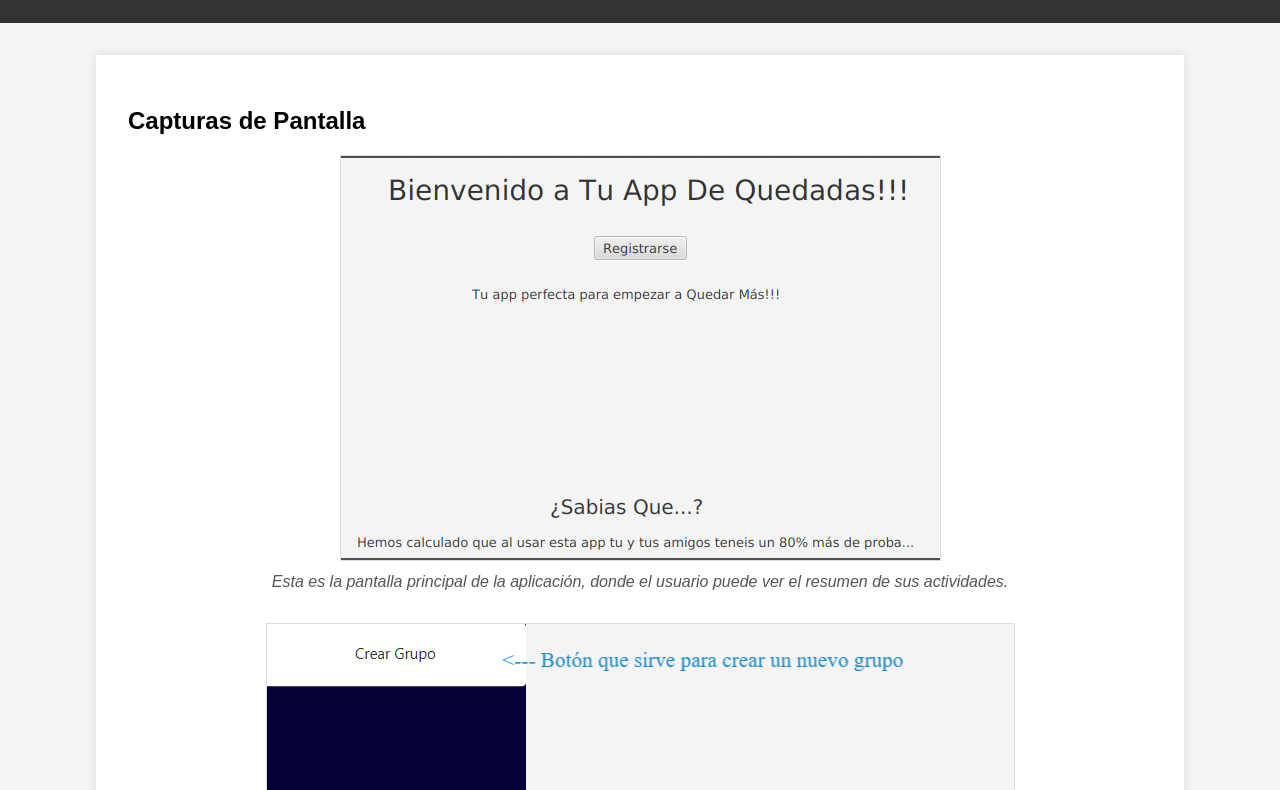
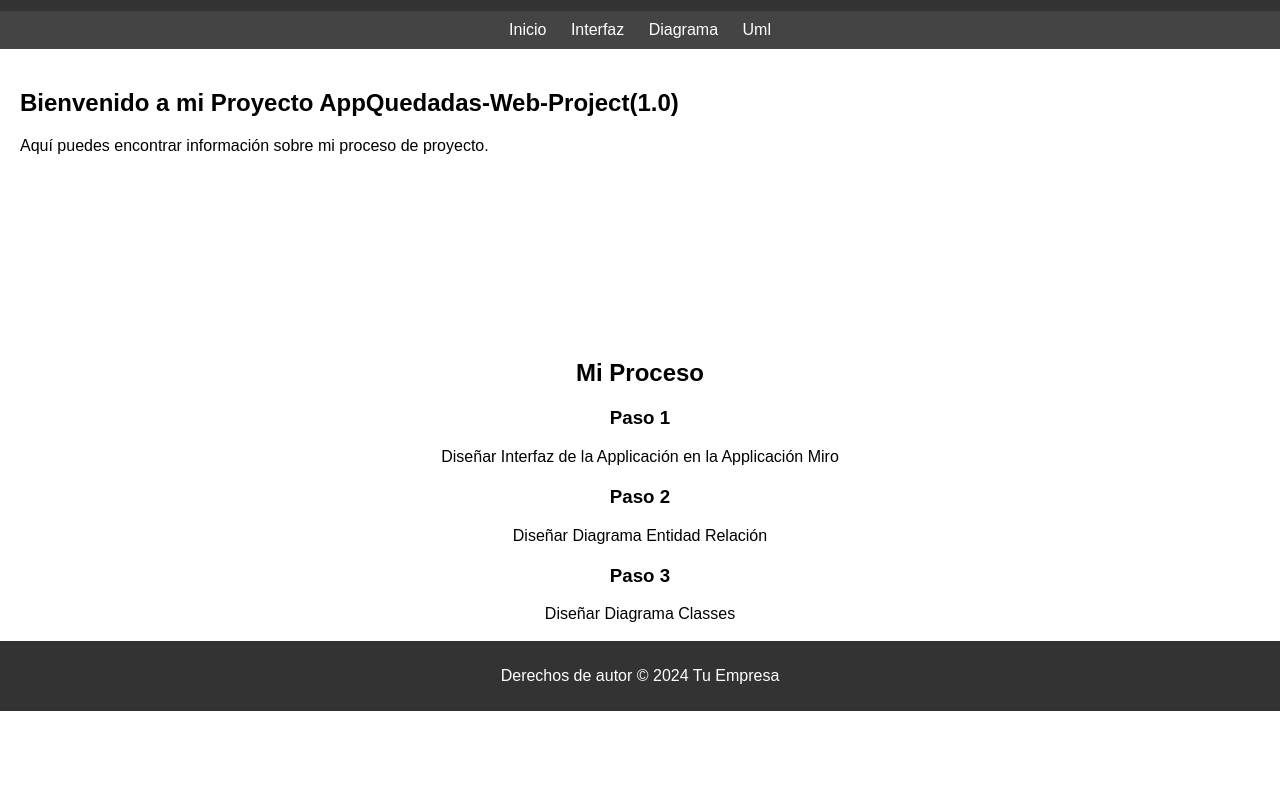
Before and after one commit to jabe394/AppQuedadas, a plain HTML site: page index.html in a window 1280 px wide. Shown: the part 89-879 px from the top of the page. Drawn offline with Linux system fonts and the light colour scheme.

Commit message:
Update index.html

```diff
--- a/index.html
+++ b/index.html
@@ -3,69 +3,93 @@
 <head>
     <meta charset="UTF-8">
     <meta name="viewport" content="width=device-width, initial-scale=1.0">
-    <title>Mi Aplicación</title>
+    <title>AppQuedadas-Web-Project(1.0)</title>
     <style>
         body {
             font-family: Arial, sans-serif;
             margin: 0;
             padding: 0;
-            background-color: #f4f4f4;
         }
         header {
             background-color: #333;
             color: #fff;
-            padding: 1rem;
+            padding: 10px 0;
             text-align: center;
         }
-        .container {
-            width: 80%;
-            margin: 2rem auto;
-            background-color: #fff;
-            padding: 2rem;
-            box-shadow: 0 0 10px rgba(0, 0, 0, 0.1);
+        nav {
+            background-color: #444;
+            text-align: center;
+            padding: 10px 0;
         }
-        .image-container {
+        nav a {
+            color: #fff;
+            text-decoration: none;
+            margin: 0 10px;
+        }
+        section {
+            padding: 20px;
+        }
+        footer {
+            background-color: #333;
+            color: #fff;
             text-align: center;
-            margin-bottom: 2rem;
+            padding: 10px 0;
+            position: fixed;
+            bottom: 0;
+            width: 100%;
         }
-        .image-container img {
-            max-width: 100%;
-            height: auto;
-            border: 1px solid #ddd;
+        .process {
+            display: flex;
+            justify-content: center;
+            align-items: center;
+            height: 80vh;
         }
-        .image-container p {
-            margin: 0.5rem 0 0;
-            font-style: italic;
-            color: #555;
+        .process-content {
+            max-width: 800px;
+            text-align: center;
+        }
+        .process-step {
+            margin-bottom: 20px;
         }
     </style>
 </head>
 <body>
     <header>
-        <h1>Bienvenido a Mi Aplicación</h1>
+        <h1>Proyecto XYZ</h1>
     </header>
-    <div class="container">
-        <h2>Capturas de Pantalla</h2>
-        <div class="image-container">
-            <img src="./Imagenes/home.png" alt="Pagina Principal">
-            <p>Esta es la pantalla principal de la aplicación, donde el usuario puede ver el resumen de sus actividades.</p>
+    <nav>
+        <a href="./index.html">Inicio</a>
+        <a href="./docs/interfaz.html">Interfaz</a>
+        <a href="./docs/diagrama.html">Diagrama</a>
+        <a href="./docs/uml.html">Uml</a>
+    </nav>
+    <section id="inicio">
+        <h2>Bienvenido a mi Proyecto AppQuedadas-Web-Project(1.0)</h2>
+        <p>Aquí puedes encontrar información sobre mi proceso de proyecto.</p>
+    </section>
+    <section id="proceso" class="process">
+        <div class="process-content">
+            <h2>Mi Proceso</h2>
+            <div class="process-step">
+                <h3>Paso 1</h3>
+                <p>Diseñar Interfaz de la Applicación en la Applicación Miro</p>
+            </div>
+            <div class="process-step">
+                <h3>Paso 2</h3>
+                <p>Diseñar Diagrama Entidad Relación</p>
+            </div>
+            <div class="process-step">
+                <h3>Paso 3</h3>
+                <p>Diseñar Diagrama Classes</p>
+            </div>
+            <div class="process-step">
+                <h3>Paso 4</h3>
+                <p>Diseñar Diagrama Casos de Uso</p>
+            </div>
         </div>
-        <div class="image-container">
-            <img src="./Imagenes/elegirGrupo.png" alt= "Tutorial de Introducción">
-            <p>"En esta interfaz de la aplicación se explica un tutorial primero si el usuario no está registrado sobre el funcionamiento de la aplicación."</p>
-        </div>
-        <div class="image-container">
-            <img src="./Imagenes/crearGrupo.png" alt="Interfaz Crear Nuevo Grupo">
-            <p>"Una vez hecho clic en el botón 'Crear nuevo grupo', se pueden especificar los usuarios que estarán dentro del grupo. Al seleccionarlos, se pasan a la siguiente ListView donde el título es 'Usuarios Grupo' y podemos hacer clic en el botón 'Crear'."</p>
-        </div>
-        <div class="image-container">
-            <h2>Diagrama Entitat Relació</h2>
-            <img src="./Imagenes/diagramaEntidadRelación.png" alt="Interfaz Crear Nuevo Grupo">
-        </div>
-        <div class="image-container">
-            <h2>Uml AppQuedadas</h2>
-            <img src="./Imagenes/uml-(AppQuedadas).png" alt="Interfaz Crear Nuevo Grupo">
-        </div
-    </div>
+    </section>
+    <footer>
+        <p>Derechos de autor &copy; 2024 Tu Empresa</p>
+    </footer>
 </body>
 </html>
```
